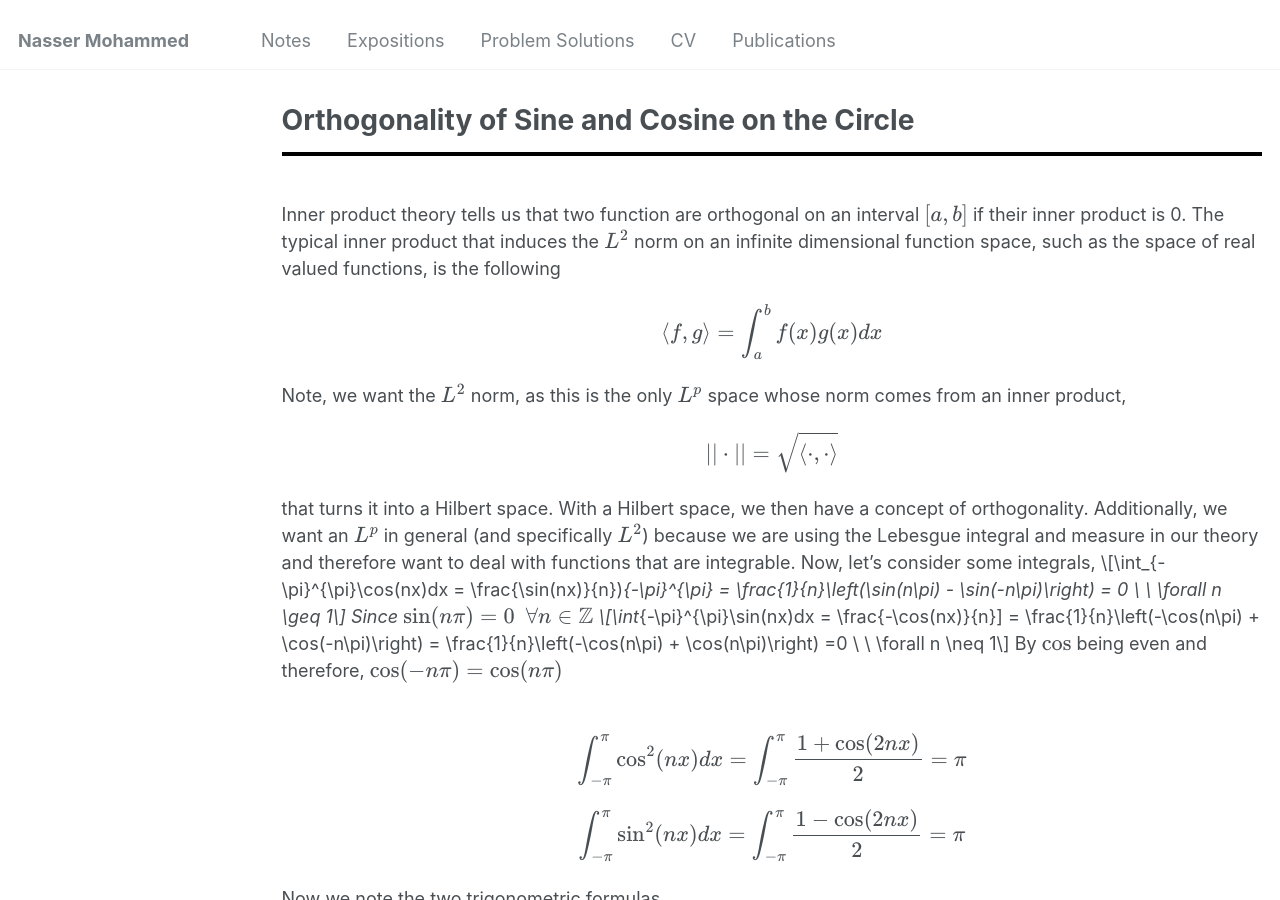
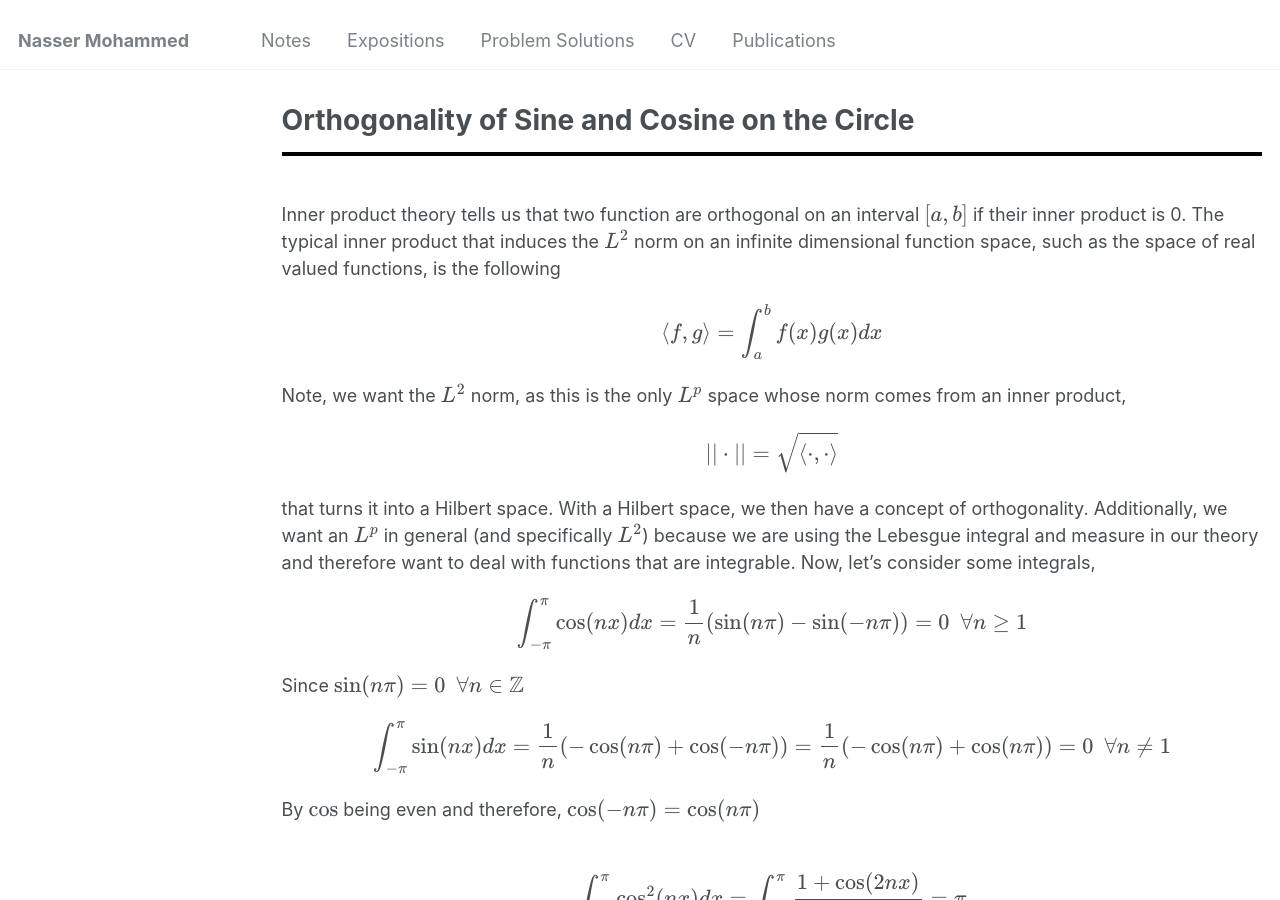
Before and after one commit to Nasser-Mohammed/Nasser-Mohammed.github.io, a Jekyll site: the page built from _pages/notes/Fourier-Analysis/trig-orthogonality.md, in a window 1280 px wide and 900 px high. Built offline with Jekyll 4.4.1, drawn with Linux system fonts in a browser that asks for light colours.

Commit message:
Update trig-orthogonality.md

```diff
--- a/_pages/notes/Fourier-Analysis/trig-orthogonality.md
+++ b/_pages/notes/Fourier-Analysis/trig-orthogonality.md
@@ -11,9 +11,9 @@ Inner product theory tells us that two function are orthogonal on an interval \\
 Note, we want the \\(L^2\\) norm, as this is the only \\(L^p\\) space whose norm comes from an inner product,
 \\[||\cdot|| = \sqrt{\langle \cdot, \cdot \rangle}\\]
 that turns it into a Hilbert space. With a Hilbert space, we then have a concept of orthogonality. Additionally, we want an \\(L^p\\) in general (and specifically \\(L^2\\)) because we are using the Lebesgue integral and measure in our theory and therefore want to deal with functions that are integrable. Now, let's consider some integrals,
-\\[\int_{-\pi}^{\pi}\cos(nx)dx = \frac{\sin(nx)}{n})_{-\pi}^{\pi} = \frac{1}{n}\left(\sin(n\pi) - \sin(-n\pi)\right) = 0 \ \ \forall n \geq 1\\]
+\\[\int_{-\pi}^{\pi}\cos(nx)dx = \frac{1}{n}\left(\sin(n\pi) - \sin(-n\pi)\right) = 0 \ \ \forall n \geq 1\\]
 Since \\(\sin(n\pi) = 0 \ \ \forall n \in \mathbb{Z}\\)
-\\[\int_{-\pi}^{\pi}\sin(nx)dx = \frac{-\cos(nx)}{n}] = \frac{1}{n}\left(-\cos(n\pi) + \cos(-n\pi)\right) = \frac{1}{n}\left(-\cos(n\pi) + \cos(n\pi)\right) =0 \ \ \forall n \neq 1\\]
+\\[\int_{-\pi}^{\pi}\sin(nx)dx = \frac{1}{n}\left(-\cos(n\pi) + \cos(-n\pi)\right) = \frac{1}{n}\left(-\cos(n\pi) + \cos(n\pi)\right) =0 \ \ \forall n \neq 1\\]
 By \\(\cos\\) being even and therefore, \\(\cos(-n\pi) = \cos(n\pi)\\)\\
 \\
 \\[\int_{-\pi}^{\pi}\cos^2(nx)dx = \int_{-\pi}^{\pi}\frac{1+\cos(2nx)}{2} = \pi\\]
```
